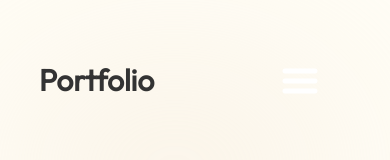
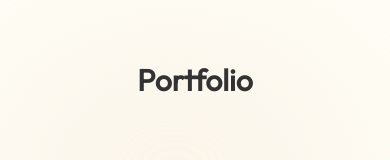
Before and after one commit to kavyabijja12/MyPortfolio, a React (Vite) app: page / in a window 390 px wide. Shown: the top 160 px of the page. Built offline with nearby package versions, Linux system fonts and the light colour scheme.

Commit message:
fixed hamburger visbility in mobile view

```diff
--- a/src/components/Navbar/Navbar.module.css
+++ b/src/components/Navbar/Navbar.module.css
@@ -15,6 +15,9 @@
   font-weight: 600;
   text-decoration: none;
   color: var(--color-text);
+  @media (max-width:820px)  {
+    margin: auto;
+  }
 }
 
 
@@ -24,6 +27,10 @@
 
 .menu {
   display: flex;
+  @media (max-width:820px)  {
+    /* smartphones, Android phones, landscape iPhone */
+    display: none;
+  }
 }
 
 .menuItems {
```
